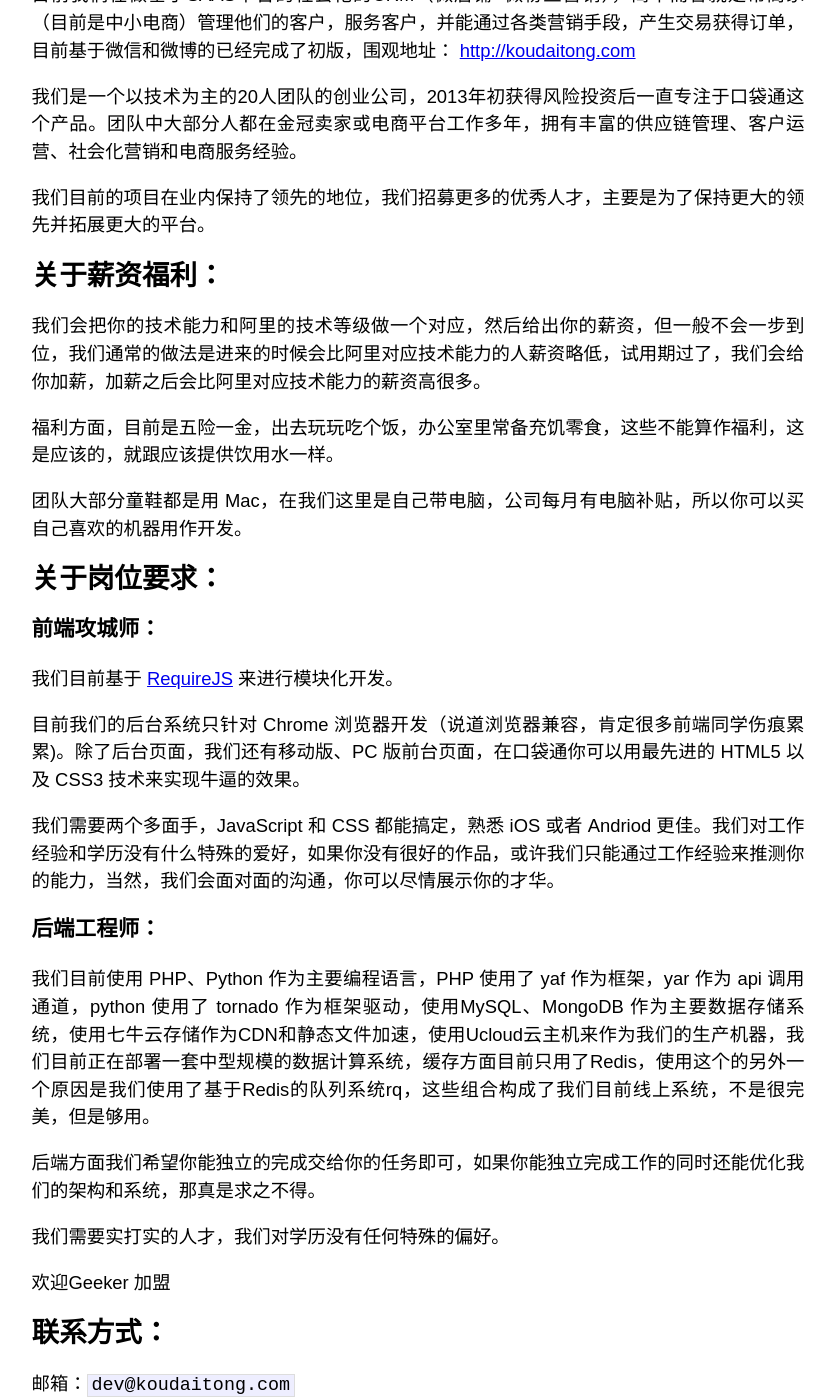
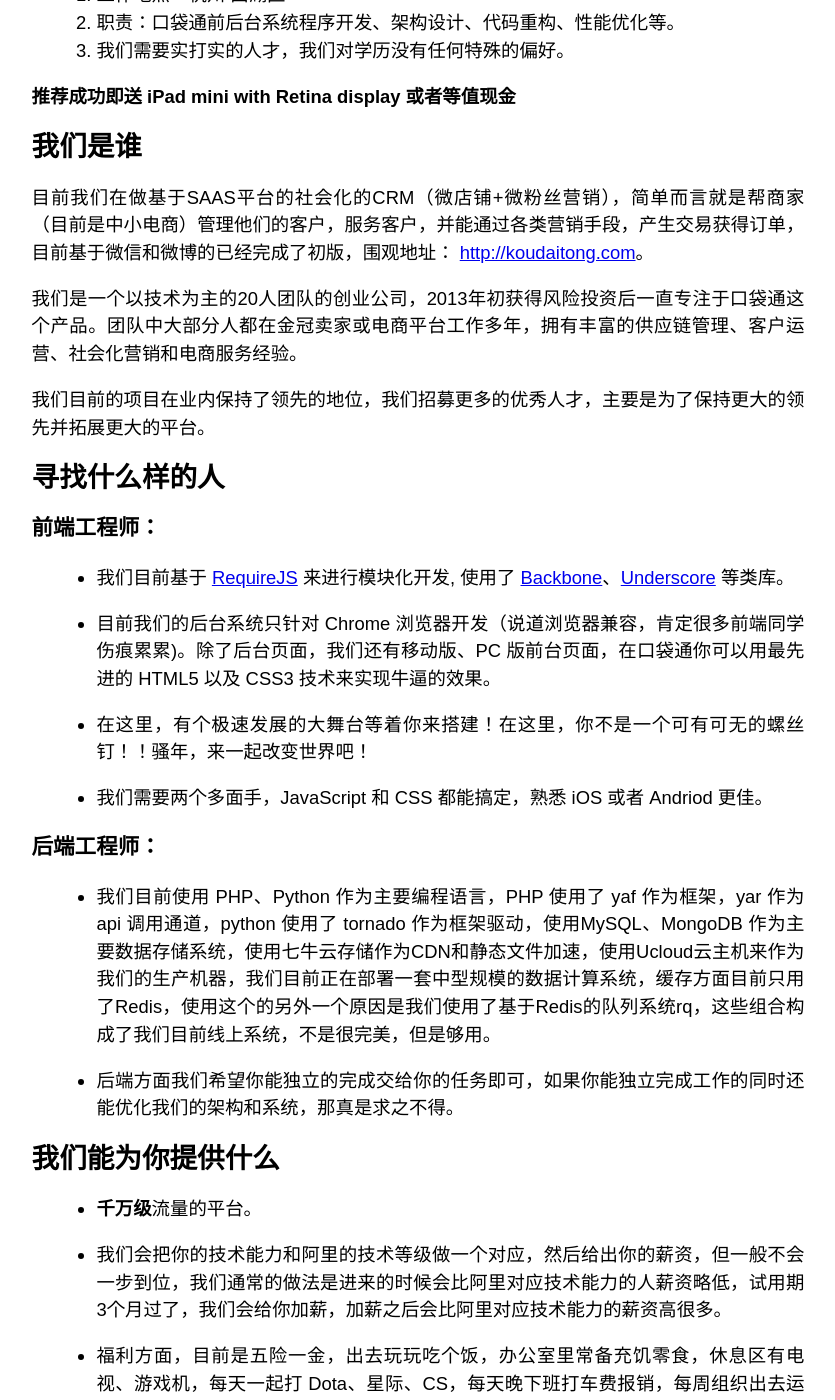
Before and after one commit to judielee/koudaitong.github.io, a Jekyll site: the page built from _posts/2013-11-25-koudaitong.markdown, in a window 1280 px wide and 1400 px high, scrolled down 325 px. Shown: the whole window, without its empty margins (222-1057 px from the left). Built offline with Jekyll 4.4.1, drawn with Linux system fonts in a browser that asks for light colours; Markdown is read by kramdown in place of the engine named in the settings; some of the changed text lies outside the part shown.

Commit message:
文案修改

```diff
--- a/_config.yml
+++ b/_config.yml
@@ -1,3 +1,3 @@
-name: 口袋通招聘
+name: 口袋通官方招聘网站
 markdown: redcarpet
 pygments: true
--- a/_posts/2013-11-25-koudaitong.markdown
+++ b/_posts/2013-11-25-koudaitong.markdown
@@ -5,41 +5,53 @@
 categories: koudaitong
 ---
 
-##关于公司：
+##口袋通寻找靠谱前端、后端工程师
 
-目前我们在做基于SAAS平台的社会化的CRM（微店铺+微粉丝营销），简单而言就是帮商家（目前是中小电商）管理他们的客户，服务客户，并能通过各类营销手段，产生交易获得订单，目前基于微信和微博的已经完成了初版，围观地址： [http://koudaitong.com](http://koudaitong.com)
+1. 工作地点：杭州 西湖区
+2. 职责：口袋通前后台系统程序开发、架构设计、代码重构、性能优化等。
+3. 我们需要实打实的人才，我们对学历没有任何特殊的偏好。
+
+**推荐成功即送 iPad mini with Retina display 或者等值现金**
+
+##我们是谁
+
+目前我们在做基于SAAS平台的社会化的CRM（微店铺+微粉丝营销），简单而言就是帮商家（目前是中小电商）管理他们的客户，服务客户，并能通过各类营销手段，产生交易获得订单，目前基于微信和微博的已经完成了初版，围观地址： [http://koudaitong.com](http://koudaitong.com)。
 
 我们是一个以技术为主的20人团队的创业公司，2013年初获得风险投资后一直专注于口袋通这个产品。团队中大部分人都在金冠卖家或电商平台工作多年，拥有丰富的供应链管理、客户运营、社会化营销和电商服务经验。
 
 我们目前的项目在业内保持了领先的地位，我们招募更多的优秀人才，主要是为了保持更大的领先并拓展更大的平台。
 
-##关于薪资福利：
+##寻找什么样的人
 
-我们会把你的技术能力和阿里的技术等级做一个对应，然后给出你的薪资，但一般不会一步到位，我们通常的做法是进来的时候会比阿里对应技术能力的人薪资略低，试用期过了，我们会给你加薪，加薪之后会比阿里对应技术能力的薪资高很多。
+###前端工程师：
 
-福利方面，目前是五险一金，出去玩玩吃个饭，办公室里常备充饥零食，这些不能算作福利，这是应该的，就跟应该提供饮用水一样。
+* 我们目前基于 [RequireJS](http://requirejs.org/) 来进行模块化开发, 使用了 [Backbone](http://backbonejs.org/)、[Underscore](http://underscorejs.org/) 等类库。
 
-团队大部分童鞋都是用 Mac，在我们这里是自己带电脑，公司每月有电脑补贴，所以你可以买自己喜欢的机器用作开发。
+* 目前我们的后台系统只针对 Chrome 浏览器开发（说道浏览器兼容，肯定很多前端同学伤痕累累)。除了后台页面，我们还有移动版、PC 版前台页面，在口袋通你可以用最先进的 HTML5 以及 CSS3 技术来实现牛逼的效果。
 
-##关于岗位要求：
+* 在这里，有个极速发展的大舞台等着你来搭建！在这里，你不是一个可有可无的螺丝钉！！骚年，来一起改变世界吧！
 
-###前端攻城师：
-
-我们目前基于 [RequireJS](http://requirejs.org/) 来进行模块化开发。
-
-目前我们的后台系统只针对 Chrome 浏览器开发（说道浏览器兼容，肯定很多前端同学伤痕累累)。除了后台页面，我们还有移动版、PC 版前台页面，在口袋通你可以用最先进的 HTML5 以及 CSS3 技术来实现牛逼的效果。
-
-我们需要两个多面手，JavaScript 和 CSS 都能搞定，熟悉 iOS 或者 Andriod 更佳。我们对工作经验和学历没有什么特殊的爱好，如果你没有很好的作品，或许我们只能通过工作经验来推测你的能力，当然，我们会面对面的沟通，你可以尽情展示你的才华。
+* 我们需要两个多面手，JavaScript 和 CSS 都能搞定，熟悉 iOS 或者 Andriod 更佳。
 
 ###后端工程师：
 
-我们目前使用 PHP、Python 作为主要编程语言，PHP 使用了 yaf 作为框架，yar 作为 api 调用通道，python 使用了 tornado 作为框架驱动，使用MySQL、MongoDB 作为主要数据存储系统，使用七牛云存储作为CDN和静态文件加速，使用Ucloud云主机来作为我们的生产机器，我们目前正在部署一套中型规模的数据计算系统，缓存方面目前只用了Redis，使用这个的另外一个原因是我们使用了基于Redis的队列系统rq，这些组合构成了我们目前线上系统，不是很完美，但是够用。
+* 我们目前使用 PHP、Python 作为主要编程语言，PHP 使用了 yaf 作为框架，yar 作为 api 调用通道，python 使用了 tornado 作为框架驱动，使用MySQL、MongoDB 作为主要数据存储系统，使用七牛云存储作为CDN和静态文件加速，使用Ucloud云主机来作为我们的生产机器，我们目前正在部署一套中型规模的数据计算系统，缓存方面目前只用了Redis，使用这个的另外一个原因是我们使用了基于Redis的队列系统rq，这些组合构成了我们目前线上系统，不是很完美，但是够用。
 
-后端方面我们希望你能独立的完成交给你的任务即可，如果你能独立完成工作的同时还能优化我们的架构和系统，那真是求之不得。
+* 后端方面我们希望你能独立的完成交给你的任务即可，如果你能独立完成工作的同时还能优化我们的架构和系统，那真是求之不得。
 
-我们需要实打实的人才，我们对学历没有任何特殊的偏好。
 
-欢迎Geeker 加盟
+
+##我们能为你提供什么
+
+* **千万级**流量的平台。
+
+* 我们会把你的技术能力和阿里的技术等级做一个对应，然后给出你的薪资，但一般不会一步到位，我们通常的做法是进来的时候会比阿里对应技术能力的人薪资略低，试用期3个月过了，我们会给你加薪，加薪之后会比阿里对应技术能力的薪资高很多。
+
+* 福利方面，目前是五险一金，出去玩玩吃个饭，办公室里常备充饥零食，休息区有电视、游戏机，每天一起打 Dota、星际、CS，每天晚下班打车费报销，每周组织出去运动，每年体检等等，这些不能算作福利，这是应该的，就跟应该提供饮用水一样。
+
+* 团队大部分童鞋都是用 Mac，在我们这里是如果自带电脑，公司每月有电脑补贴，所以你可以买自己喜欢的机器用作开发。
+
+* 欢迎Geeker 加盟
 
 ##联系方式：
 
```
